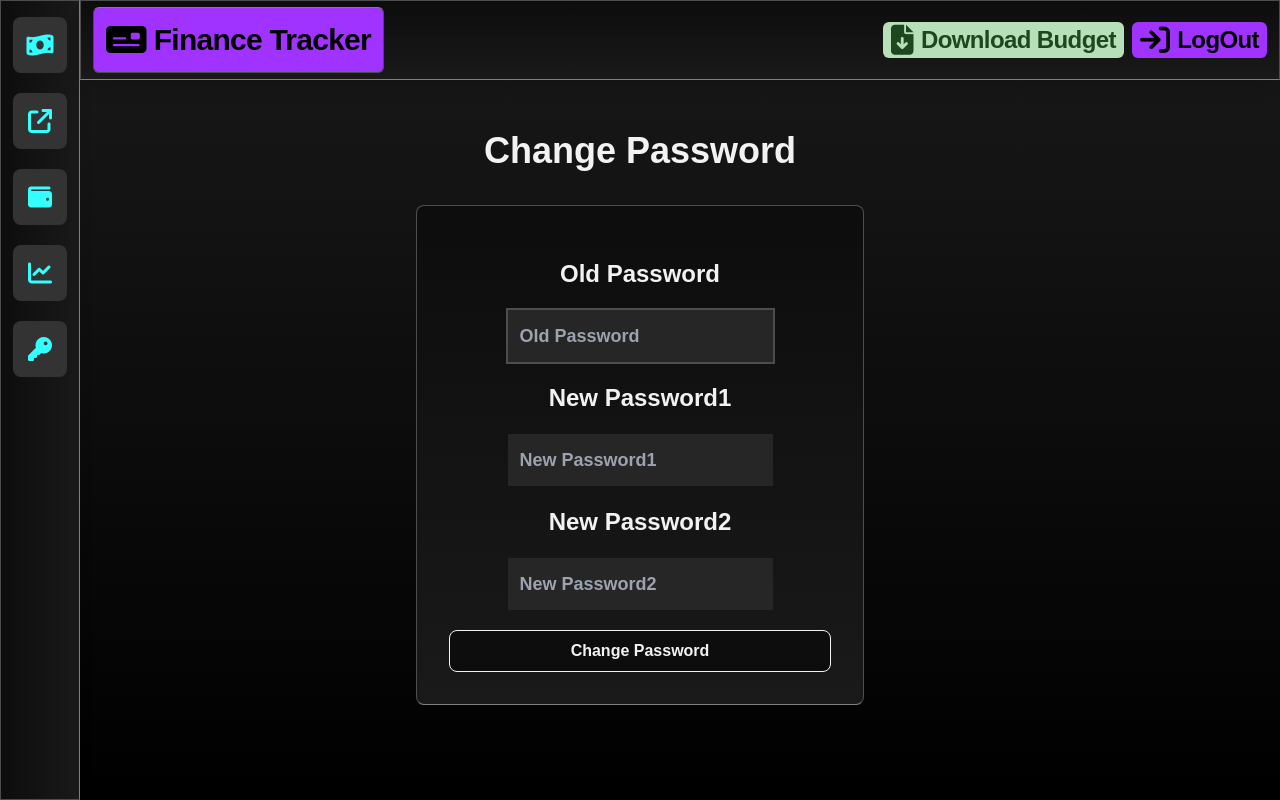
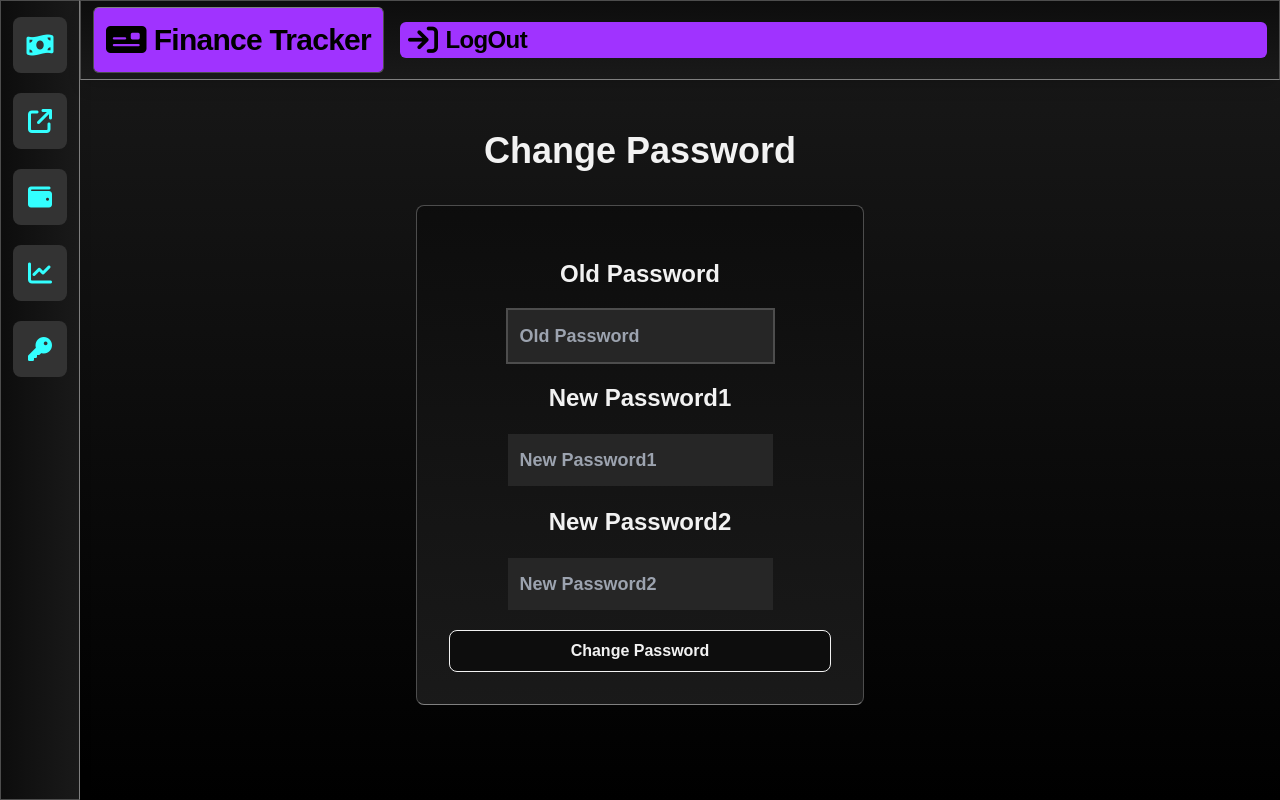
Before and after one commit to AdityaSalian011/finance-tracker-v0, a Django app: page /account/password_change in a window 1280 px wide. Run offline with Django 5.2, Linux system fonts and the light colour scheme; the visitor is signed in with stand-in values (Sample User, id 1); some libraries are stand-ins or nearby versions.

Commit message:
Update passwordChange.html

```diff
--- a/account/templates/account/passwordChange.html
+++ b/account/templates/account/passwordChange.html
@@ -45,16 +45,10 @@
                 <i class="fa-solid fa-money-check text-2xl sm:text-3xl md:text-4xl mr-2"></i>
                 Finance Tracker
             </div>
-            <div class="w-full sm:w-auto flex items-center justify-between whitespace-nowrap sm:justify-none space-x-2">
-                <a href="{% url 'download_budget' %}" class="w-full text-lg sm:text-xl md:text-2xl font-bold tracking-tight text-[hsl(120,40%,20%)] bg-[hsl(120,40%,80%)] sm:rounded-md hover:bg-[hsl(120,40%,70%)] flex items-center px-2 cursor-pointer transition">
-                    <i class="fa-solid fa-file-arrow-down text-xl sm:text-2xl md:text-3xl mr-2"></i>
-                    Download Budget
-                </a>
-                <a href="{% url 'logout' %}" class="w-full text-lg sm:text-xl md:text-2xl font-bold tracking-tight bg-[hsl(272,100%,60%)] sm:rounded-md hover:bg-[hsl(272,50%,60%)] flex items-center whitespace-nowrap px-2 cursor-pointer transition">
-                    <i class="fa-solid fa-arrow-right-to-bracket text-xl sm:text-2xl md:text-3xl mr-2"></i>
-                    LogOut
-                </a>
-            </div>
+            <a href="{% url 'logout' %}" class="w-full text-lg sm:text-xl md:text-2xl font-bold tracking-tight bg-[hsl(272,100%,60%)] sm:rounded-md hover:bg-[hsl(272,50%,60%)] flex items-center whitespace-nowrap px-2 cursor-pointer transition">
+                <i class="fa-solid fa-arrow-right-to-bracket text-xl sm:text-2xl md:text-3xl mr-2"></i>
+                LogOut
+            </a>
         </nav>
     {% endif %}
     <div class="fixed inset-0 flex flex-col items-center justify-center backdrop-blur-2xl bg-gradient-to-t from-[hsl(0,0%,0%)] to-[hsl(0,0%,10%)]">
```
